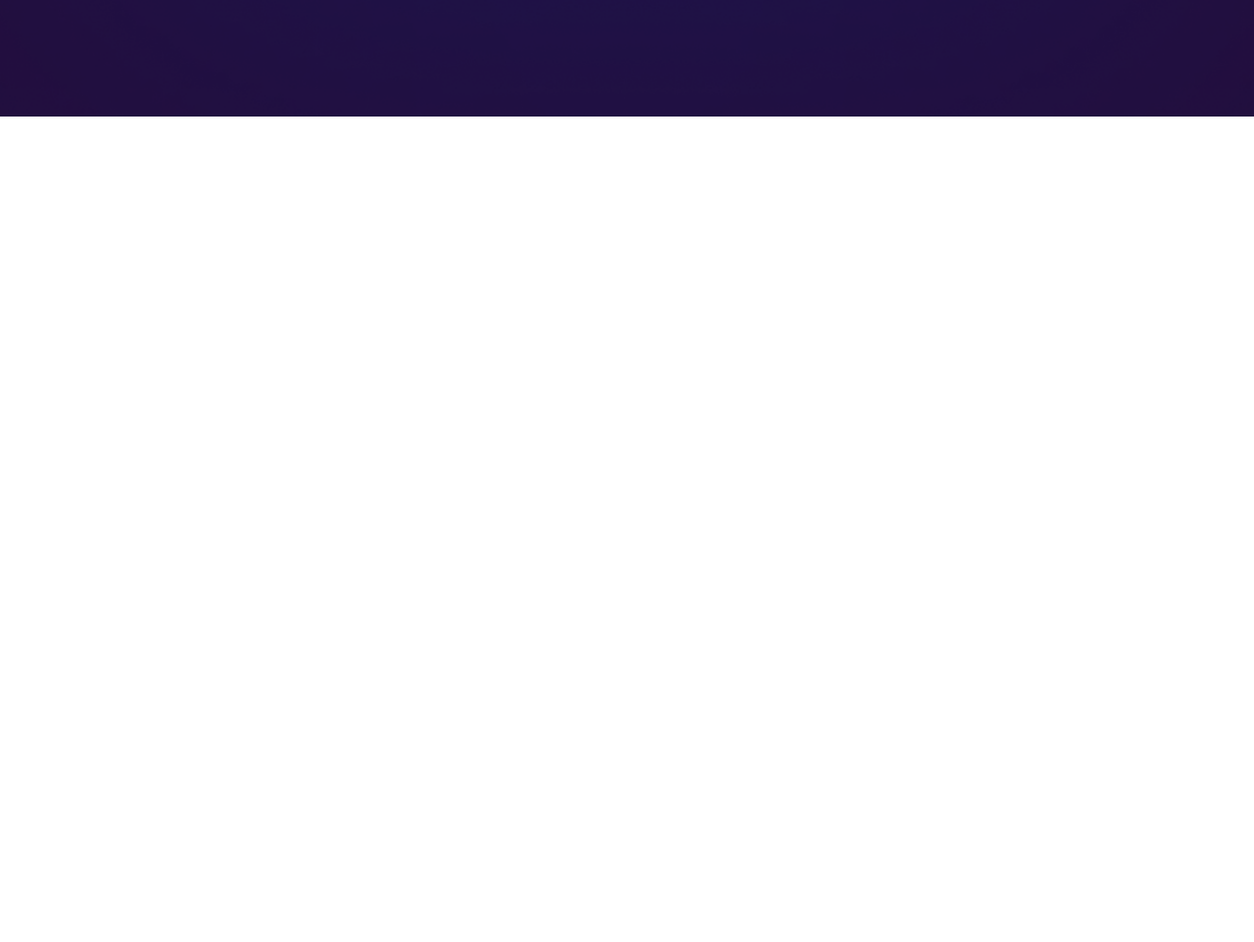
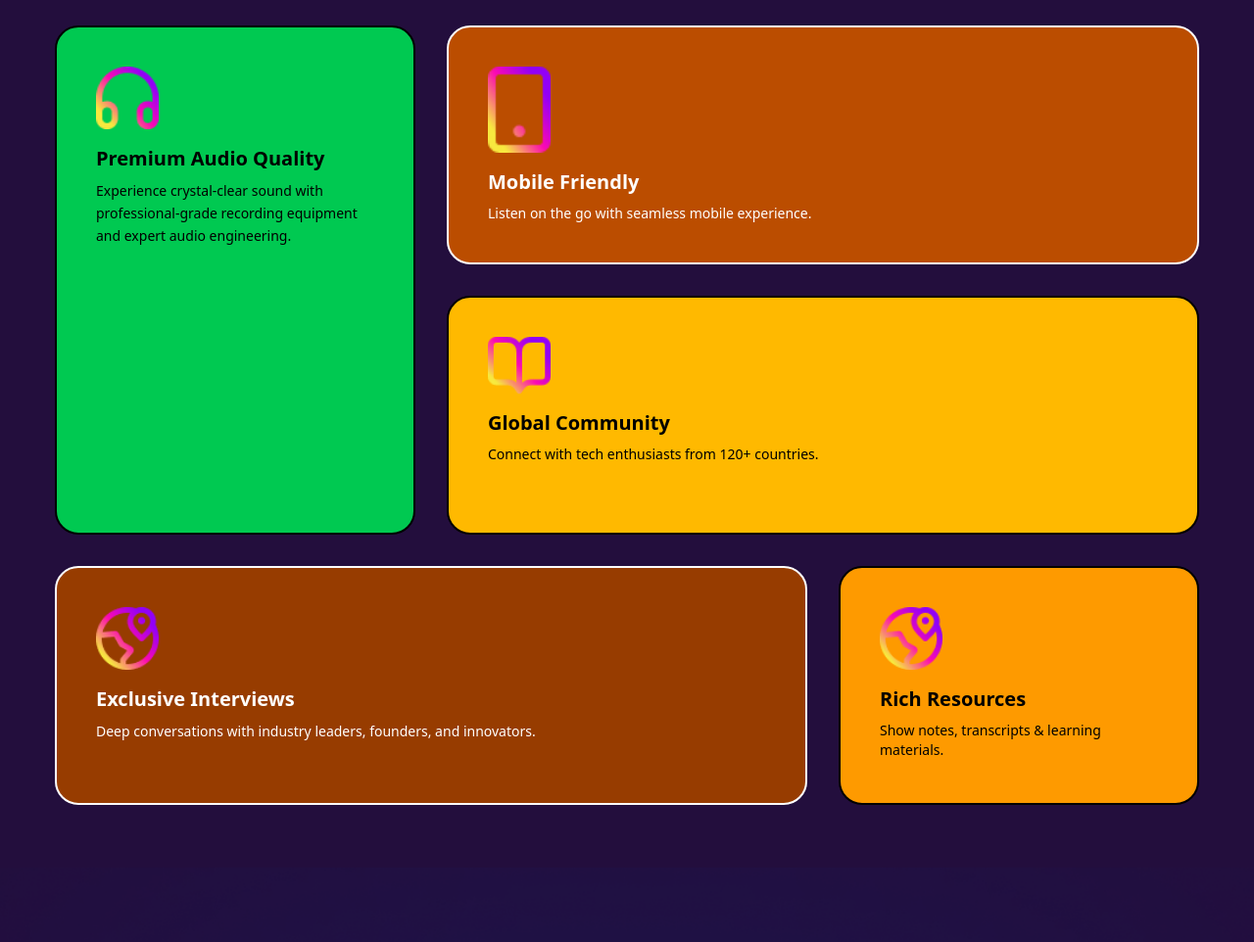
Before and after one commit to MostafizurRahman2488/tech-wave-exercise, a plain HTML site: page index.html in a window 1280 px wide. Shown: the part 914-1876 px from the top of the page at 98% size. Before the commit the page ends 1033 px from the top, so only its background shows below. Drawn offline with nearby package versions, Linux system fonts and the light colour scheme.

Commit message:
add card

```diff
--- a/index.html
+++ b/index.html
@@ -32,10 +32,11 @@
         </nav>
     </header>
     <main>
-        <section class="bg-[#1a0b2e] m-auto max-w-[1600px]">
+        <section class="bg-[#1a0b2e] m-auto max-w-[1600px] h-[640px]">
             <div class="text-center w-full sm:w-3/4 py-12 m-auto">
                 <h3 class="text-white font-bold text-3xl sm:text-5xl">About the Podcast</h3>
-                <p class="text-white text-sm sm:text-base">TechWave is your go-to podcast for staying ahead in the fast-paced world of
+                <p class="text-white text-sm sm:text-base">TechWave is your go-to podcast for staying ahead in the
+                    fast-paced world of
                     technology. <br>
                     We break down complex topics into digestible insights, explore productivity strategies that actually
                     work, <br>
@@ -67,6 +68,60 @@
                 </div>
             </div>
         </section>
+       <section class="max-w-[1600px] mx-auto bg-[#230e3d] py-4 sm:py-16">
+        <h1 class="text-center text-3xl sm:text-5xl p-2 sm:p-10 font-extrabold text-white">Why Choose TechWave</h1>
+  <div
+    class="max-w-[1200px] mx-auto px-4
+           grid grid-cols-1 sm:grid-cols-3
+           auto-rows-fr gap-4 sm:gap-8">
+
+    <!-- Card 1 -->
+    <div class="border-2 rounded-3xl bg-green-500
+                p-6 sm:p-10
+                row-span-1 sm:row-span-2">
+      <img src="./assets/headphone.png" class="w-16 mb-4" alt="">
+      <h3 class="text-xl font-bold mb-2">Premium Audio Quality</h3>
+      <p class="text-sm leading-relaxed">
+        Experience crystal-clear sound with professional-grade recording equipment and expert audio engineering.
+      </p>
+    </div>
+
+    <!-- Card 2 -->
+    <div class="border-2 rounded-3xl bg-amber-700 text-white
+                p-6 sm:p-10 col-span-1 sm:col-span-2">
+      <img src="./assets/device.png" class="w-16 mb-4" alt="">
+      <h3 class="text-xl font-bold mb-2">Mobile Friendly</h3>
+      <p class="text-sm">Listen on the go with seamless mobile experience.</p>
+    </div>
+
+    <!-- Card 3 -->
+    <div class="border-2 rounded-3xl bg-amber-400
+                p-6 sm:p-10 col-span-1 sm:col-span-2">
+      <img src="./assets/resource.png" class="w-16 mb-4" alt="">
+      <h3 class="text-xl font-bold mb-2">Global Community</h3>
+      <p class="text-sm">Connect with tech enthusiasts from 120+ countries.</p>
+    </div>
+
+    <!-- Card 4 -->
+    <div class="border-2 rounded-3xl bg-amber-800 text-white
+                p-6 sm:p-10 col-span-1 sm:col-span-2">
+      <img src="./assets/location.png" class="w-16 mb-4" alt="">
+      <h3 class="text-xl font-bold mb-2">Exclusive Interviews</h3>
+      <p class="text-sm leading-relaxed">
+        Deep conversations with industry leaders, founders, and innovators.
+      </p>
+    </div>
+
+    <!-- Card 5 -->
+    <div class="border-2 rounded-3xl bg-amber-500
+                p-6 sm:p-10">
+      <img src="./assets/location.png" class="w-16 mb-4" alt="">
+      <h3 class="text-xl font-bold mb-2">Rich Resources</h3>
+      <p class="text-sm">Show notes, transcripts & learning materials.</p>
+    </div>
+
+  </div>
+</section>
     </main>
     <footer class="sm:max-w-[1600px] m-auto bg-[#211043]">
         <div class="w-full
```
